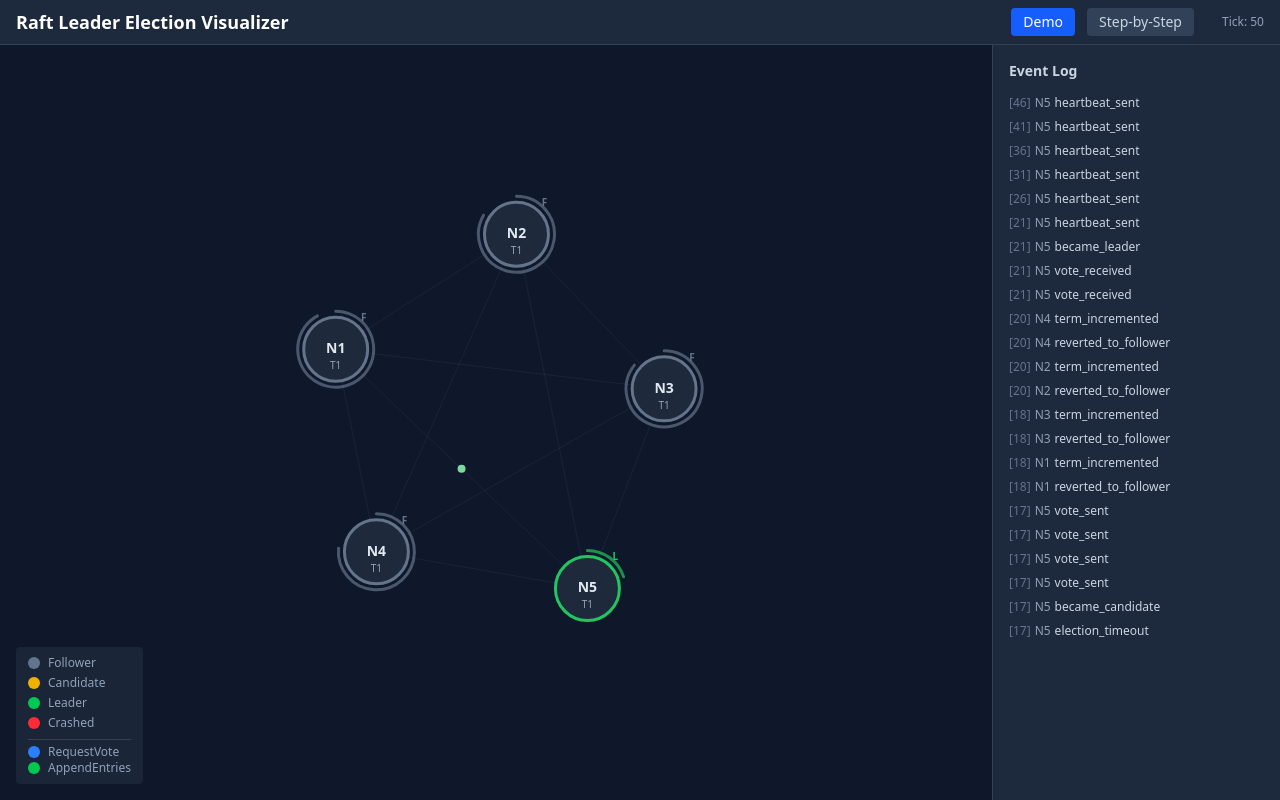
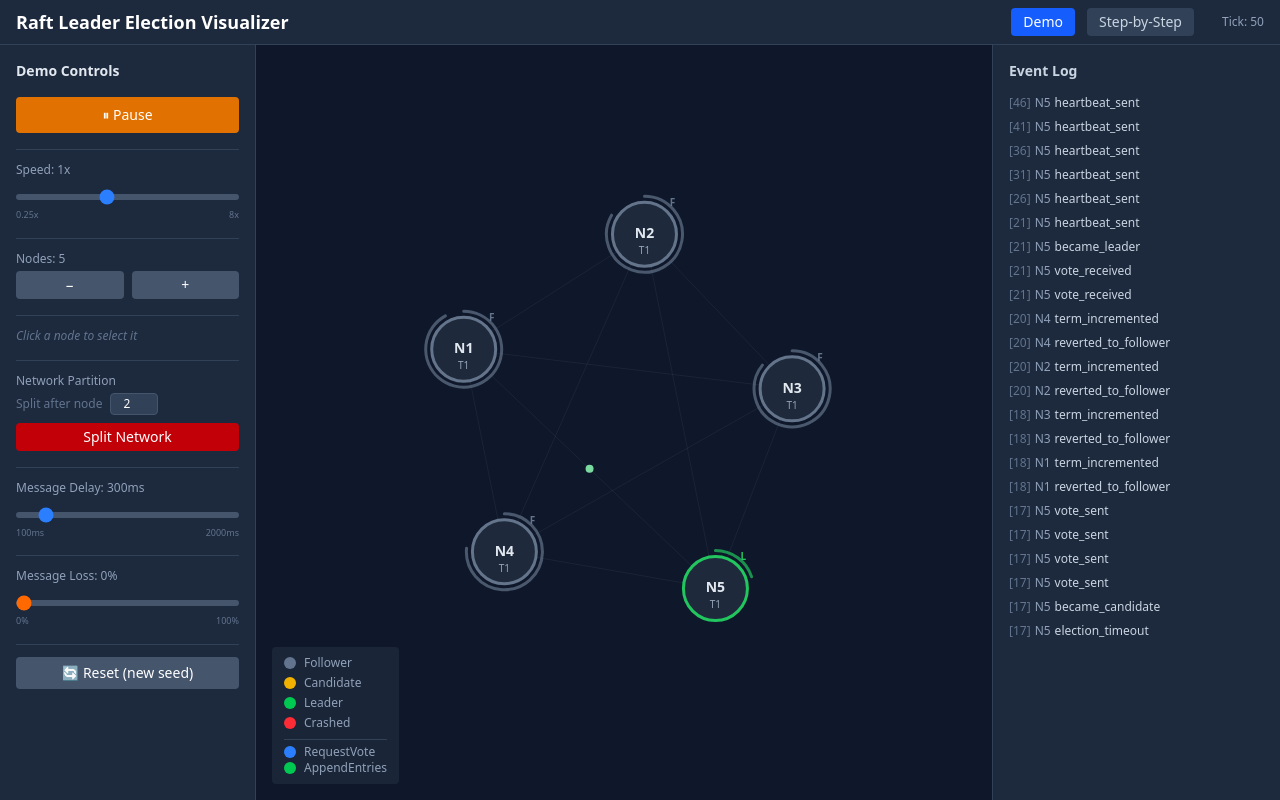
Before and after one commit to voknelis/leader-election-visualizer, a Vue app: page / in a window 1280 px wide. Built offline with nearby package versions, Linux system fonts and the light colour scheme.

Commit message:
feat(controls): add demo mode control panel
- Speed, message delay, message loss sliders
- Node count +/- buttons
- Kill/restore node actions
- Network partition split/heal
- Pause/resume button, reset with new seed

```diff
--- a/src/App.vue
+++ b/src/App.vue
@@ -4,6 +4,7 @@ import { useSimulation } from './composables/useSimulation'
 import { useUiStore } from './stores/uiStore'
 import { useSimulationStore } from './stores/simulationStore'
 import GraphCanvas from './components/graph/GraphCanvas.vue'
+import DemoControls from './components/controls/DemoControls.vue'
 
 const ui = useUiStore()
 const simStore = useSimulationStore()
@@ -41,18 +42,26 @@ onMounted(() => {
 
     <!-- Main Content -->
     <main class="flex-1 flex overflow-hidden">
+      <!-- Left controls panel (demo mode) -->
+      <aside
+        v-if="ui.mode === 'demo'"
+        class="w-64 bg-slate-800 border-r border-slate-700 p-4 overflow-y-auto"
+      >
+        <DemoControls />
+      </aside>
+
       <!-- Graph area -->
       <div class="flex-1">
         <GraphCanvas />
       </div>
 
-      <!-- Side panel placeholder -->
+      <!-- Right panel: Event Log -->
       <aside class="w-72 bg-slate-800 border-l border-slate-700 p-4 overflow-y-auto">
         <h2 class="text-sm font-semibold text-slate-300 mb-3">Event Log</h2>
         <div class="space-y-1 text-xs text-slate-400 max-h-full overflow-y-auto">
           <div
-            v-for="event in simStore.eventHistory.slice(-50).reverse()"
-            :key="event.tick + event.type + event.nodeId"
+            v-for="(event, idx) in simStore.eventHistory.slice(-50).reverse()"
+            :key="idx"
             class="py-0.5"
           >
             <span class="text-slate-500">[{{ event.tick }}]</span>
--- /dev/null
+++ b/src/components/controls/DemoControls.vue
@@ -0,0 +1,56 @@
+<script setup lang="ts">
+import { inject } from 'vue'
+import type { useSimulation } from '../../composables/useSimulation'
+import SpeedSlider from './SpeedSlider.vue'
+import MessageDelaySlider from './MessageDelaySlider.vue'
+import MessageLossSlider from './MessageLossSlider.vue'
+import NodeCountControl from './NodeCountControl.vue'
+import PauseResumeButton from './PauseResumeButton.vue'
+import PartitionControl from './PartitionControl.vue'
+import NodeActions from './NodeActions.vue'
+
+const sim = inject<ReturnType<typeof useSimulation>>('simulation')!
+
+function handleReset() {
+  sim.reset(Math.floor(Math.random() * 10000))
+}
+</script>
+
+<template>
+  <div class="space-y-4">
+    <h2 class="text-sm font-semibold text-slate-200">Demo Controls</h2>
+
+    <PauseResumeButton />
+
+    <div class="border-t border-slate-700 pt-3">
+      <SpeedSlider />
+    </div>
+
+    <div class="border-t border-slate-700 pt-3">
+      <NodeCountControl />
+    </div>
+
+    <div class="border-t border-slate-700 pt-3">
+      <NodeActions />
+    </div>
+
+    <div class="border-t border-slate-700 pt-3">
+      <PartitionControl />
+    </div>
+
+    <div class="border-t border-slate-700 pt-3">
+      <MessageDelaySlider />
+    </div>
+
+    <div class="border-t border-slate-700 pt-3">
+      <MessageLossSlider />
+    </div>
+
+    <div class="border-t border-slate-700 pt-3">
+      <button
+        class="w-full px-3 py-1.5 rounded bg-slate-600 text-white text-sm hover:bg-slate-500"
+        @click="handleReset"
+      >🔄 Reset (new seed)</button>
+    </div>
+  </div>
+</template>
--- /dev/null
+++ b/src/components/controls/MessageDelaySlider.vue
@@ -0,0 +1,34 @@
+<script setup lang="ts">
+import { computed } from 'vue'
+import { useSettingsStore } from '../../stores/settingsStore'
+
+const settings = useSettingsStore()
+
+const delayMs = computed({
+  get: () => settings.messageDelayMax * settings.msPerTick,
+  set: (ms: number) => {
+    const ticks = Math.max(1, Math.round(ms / settings.msPerTick))
+    settings.messageDelayMin = Math.max(1, ticks - 1)
+    settings.messageDelayMax = ticks
+  },
+})
+</script>
+
+<template>
+  <div>
+    <label class="text-xs text-slate-400 block mb-1">Message Delay: {{ delayMs }}ms</label>
+    <input
+      type="range"
+      min="100"
+      max="2000"
+      step="100"
+      :value="delayMs"
+      class="w-full h-1.5 bg-slate-600 rounded-lg appearance-none cursor-pointer accent-blue-500"
+      @input="delayMs = +($event.target as HTMLInputElement).value"
+    >
+    <div class="flex justify-between text-[9px] text-slate-500 mt-0.5">
+      <span>100ms</span>
+      <span>2000ms</span>
+    </div>
+  </div>
+</template>
--- /dev/null
+++ b/src/components/controls/MessageLossSlider.vue
@@ -0,0 +1,30 @@
+<script setup lang="ts">
+import { computed } from 'vue'
+import { useSettingsStore } from '../../stores/settingsStore'
+
+const settings = useSettingsStore()
+
+const lossPercent = computed({
+  get: () => Math.round(settings.messageLossProbability * 100),
+  set: (pct: number) => { settings.messageLossProbability = pct / 100 },
+})
+</script>
+
+<template>
+  <div>
+    <label class="text-xs text-slate-400 block mb-1">Message Loss: {{ lossPercent }}%</label>
+    <input
+      type="range"
+      min="0"
+      max="100"
+      step="5"
+      :value="lossPercent"
+      class="w-full h-1.5 bg-slate-600 rounded-lg appearance-none cursor-pointer accent-orange-500"
+      @input="lossPercent = +($event.target as HTMLInputElement).value"
+    >
+    <div class="flex justify-between text-[9px] text-slate-500 mt-0.5">
+      <span>0%</span>
+      <span>100%</span>
+    </div>
+  </div>
+</template>
--- /dev/null
+++ b/src/components/controls/NodeActions.vue
@@ -0,0 +1,45 @@
+<script setup lang="ts">
+import { inject, computed } from 'vue'
+import { useUiStore } from '../../stores/uiStore'
+import { useSimulationStore } from '../../stores/simulationStore'
+import type { useSimulation } from '../../composables/useSimulation'
+import { NodeState } from '../../types/raft'
+
+const ui = useUiStore()
+const simStore = useSimulationStore()
+const sim = inject<ReturnType<typeof useSimulation>>('simulation')!
+
+const selectedNode = computed(() => {
+  if (!ui.selectedNodeId) return null
+  return simStore.nodes.get(ui.selectedNodeId) ?? null
+})
+
+function crashSelected() {
+  if (ui.selectedNodeId) sim.crashNode(ui.selectedNodeId)
+}
+
+function restoreSelected() {
+  if (ui.selectedNodeId) sim.restoreNode(ui.selectedNodeId)
+}
+</script>
+
+<template>
+  <div v-if="selectedNode">
+    <label class="text-xs text-slate-400 block mb-1">Node {{ selectedNode.id }} Actions</label>
+    <div class="flex gap-2">
+      <button
+        v-if="selectedNode.state !== NodeState.CRASHED"
+        class="flex-1 px-2 py-1 rounded bg-red-700 text-white text-xs hover:bg-red-600"
+        @click="crashSelected"
+      >Kill</button>
+      <button
+        v-if="selectedNode.state === NodeState.CRASHED"
+        class="flex-1 px-2 py-1 rounded bg-green-700 text-white text-xs hover:bg-green-600"
+        @click="restoreSelected"
+      >Restore</button>
+    </div>
+  </div>
+  <div v-else>
+    <p class="text-xs text-slate-500 italic">Click a node to select it</p>
+  </div>
+</template>
--- /dev/null
+++ b/src/components/controls/NodeCountControl.vue
@@ -0,0 +1,38 @@
+<script setup lang="ts">
+import { inject } from 'vue'
+import { useSettingsStore } from '../../stores/settingsStore'
+import type { useSimulation } from '../../composables/useSimulation'
+
+const settings = useSettingsStore()
+const sim = inject<ReturnType<typeof useSimulation>>('simulation')!
+
+function add() {
+  if (settings.nodeCount < 9) {
+    sim.addNode()
+  }
+}
+
+function remove() {
+  if (settings.nodeCount > 2) {
+    sim.removeNode(`N${settings.nodeCount}`)
+  }
+}
+</script>
+
+<template>
+  <div>
+    <label class="text-xs text-slate-400 block mb-1">Nodes: {{ settings.nodeCount }}</label>
+    <div class="flex gap-2">
+      <button
+        class="flex-1 px-2 py-1 rounded bg-slate-600 text-white text-sm hover:bg-slate-500 disabled:opacity-30 disabled:cursor-not-allowed"
+        :disabled="settings.nodeCount <= 2"
+        @click="remove"
+      >−</button>
+      <button
+        class="flex-1 px-2 py-1 rounded bg-slate-600 text-white text-sm hover:bg-slate-500 disabled:opacity-30 disabled:cursor-not-allowed"
+        :disabled="settings.nodeCount >= 9"
+        @click="add"
+      >+</button>
+    </div>
+  </div>
+</template>
--- /dev/null
+++ b/src/components/controls/PartitionControl.vue
@@ -0,0 +1,57 @@
+<script setup lang="ts">
+import { ref, inject, computed } from 'vue'
+import { useSimulationStore } from '../../stores/simulationStore'
+import type { useSimulation } from '../../composables/useSimulation'
+
+const sim = inject<ReturnType<typeof useSimulation>>('simulation')!
+const simStore = useSimulationStore()
+const partitionActive = ref(false)
+const splitAfter = ref(2)
+
+const nodeIds = computed(() => [...simStore.nodes.keys()])
+const maxSplit = computed(() => Math.max(1, nodeIds.value.length - 1))
+
+function applyPartition() {
+  const ids = nodeIds.value
+  const groupA = ids.slice(0, splitAfter.value)
+  const groupB = ids.slice(splitAfter.value)
+  if (groupA.length > 0 && groupB.length > 0) {
+    sim.setPartition(groupA, groupB)
+    partitionActive.value = true
+  }
+}
+
+function healPartition() {
+  sim.clearPartition()
+  partitionActive.value = false
+}
+</script>
+
+<template>
+  <div>
+    <label class="text-xs text-slate-400 block mb-1">Network Partition</label>
+    <div v-if="!partitionActive" class="space-y-2">
+      <div class="flex items-center gap-2">
+        <span class="text-xs text-slate-500">Split after node</span>
+        <input
+          type="number"
+          :min="1"
+          :max="maxSplit"
+          v-model.number="splitAfter"
+          class="w-12 px-1 py-0.5 bg-slate-700 border border-slate-600 rounded text-xs text-white text-center"
+        >
+      </div>
+      <button
+        class="w-full px-2 py-1 rounded bg-red-700 text-white text-sm hover:bg-red-600"
+        @click="applyPartition"
+      >Split Network</button>
+    </div>
+    <div v-else class="space-y-2">
+      <p class="text-xs text-red-400">⚡ Network partitioned</p>
+      <button
+        class="w-full px-2 py-1 rounded bg-green-700 text-white text-sm hover:bg-green-600"
+        @click="healPartition"
+      >Heal Partition</button>
+    </div>
+  </div>
+</template>
--- /dev/null
+++ b/src/components/controls/PauseResumeButton.vue
@@ -0,0 +1,15 @@
+<script setup lang="ts">
+import { useUiStore } from '../../stores/uiStore'
+
+const ui = useUiStore()
+</script>
+
+<template>
+  <button
+    class="w-full px-3 py-2 rounded font-medium text-sm transition-colors"
+    :class="ui.isPaused ? 'bg-green-600 hover:bg-green-500 text-white' : 'bg-amber-600 hover:bg-amber-500 text-white'"
+    @click="ui.togglePause()"
+  >
+    {{ ui.isPaused ? '▶ Resume' : '⏸ Pause' }}
+  </button>
+</template>
--- /dev/null
+++ b/src/components/controls/SpeedSlider.vue
@@ -0,0 +1,24 @@
+<script setup lang="ts">
+import { useSettingsStore } from '../../stores/settingsStore'
+
+const settings = useSettingsStore()
+const speeds = [0.25, 0.5, 1, 2, 4, 8]
+</script>
+
+<template>
+  <div>
+    <label class="text-xs text-slate-400 block mb-1">Speed: {{ settings.speedMultiplier }}x</label>
+    <input
+      type="range"
+      :min="0"
+      :max="speeds.length - 1"
+      :value="speeds.indexOf(settings.speedMultiplier)"
+      class="w-full h-1.5 bg-slate-600 rounded-lg appearance-none cursor-pointer accent-blue-500"
+      @input="settings.speedMultiplier = speeds[+($event.target as HTMLInputElement).value]"
+    >
+    <div class="flex justify-between text-[9px] text-slate-500 mt-0.5">
+      <span>0.25x</span>
+      <span>8x</span>
+    </div>
+  </div>
+</template>
```
